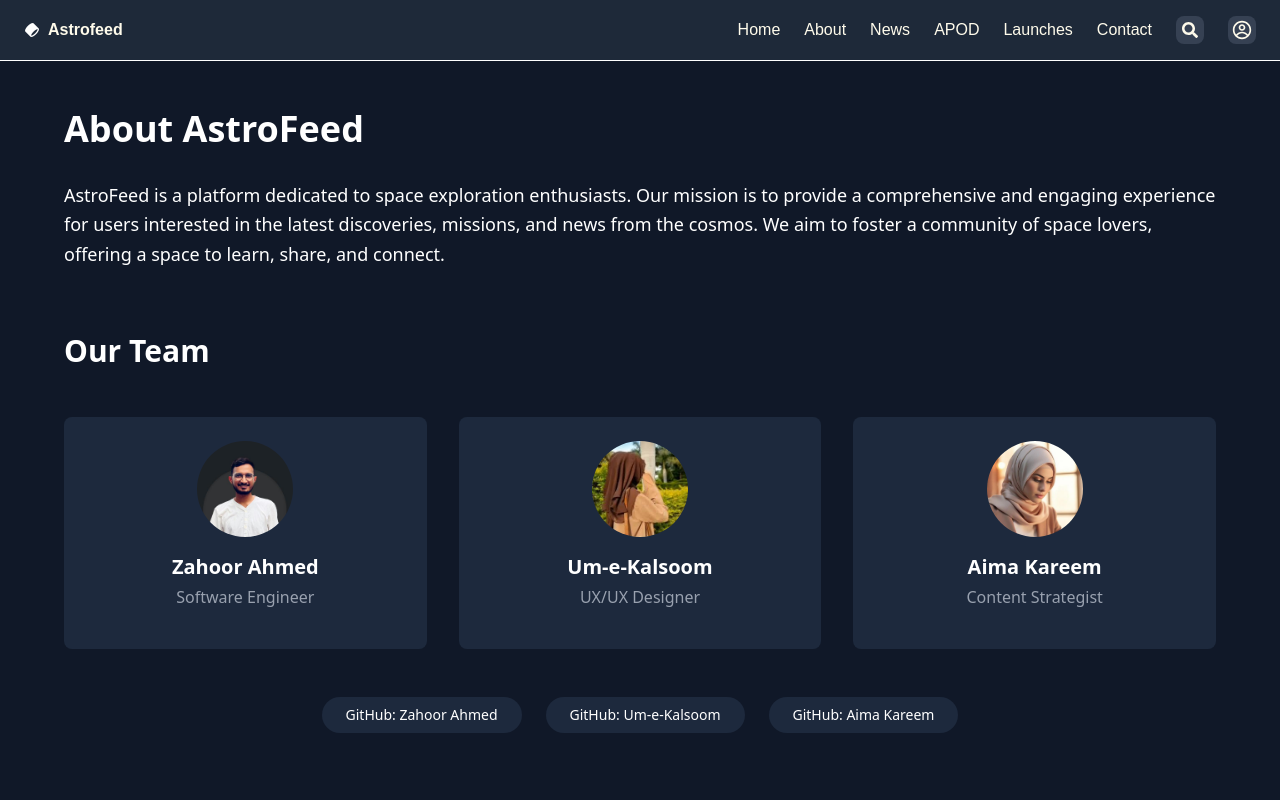
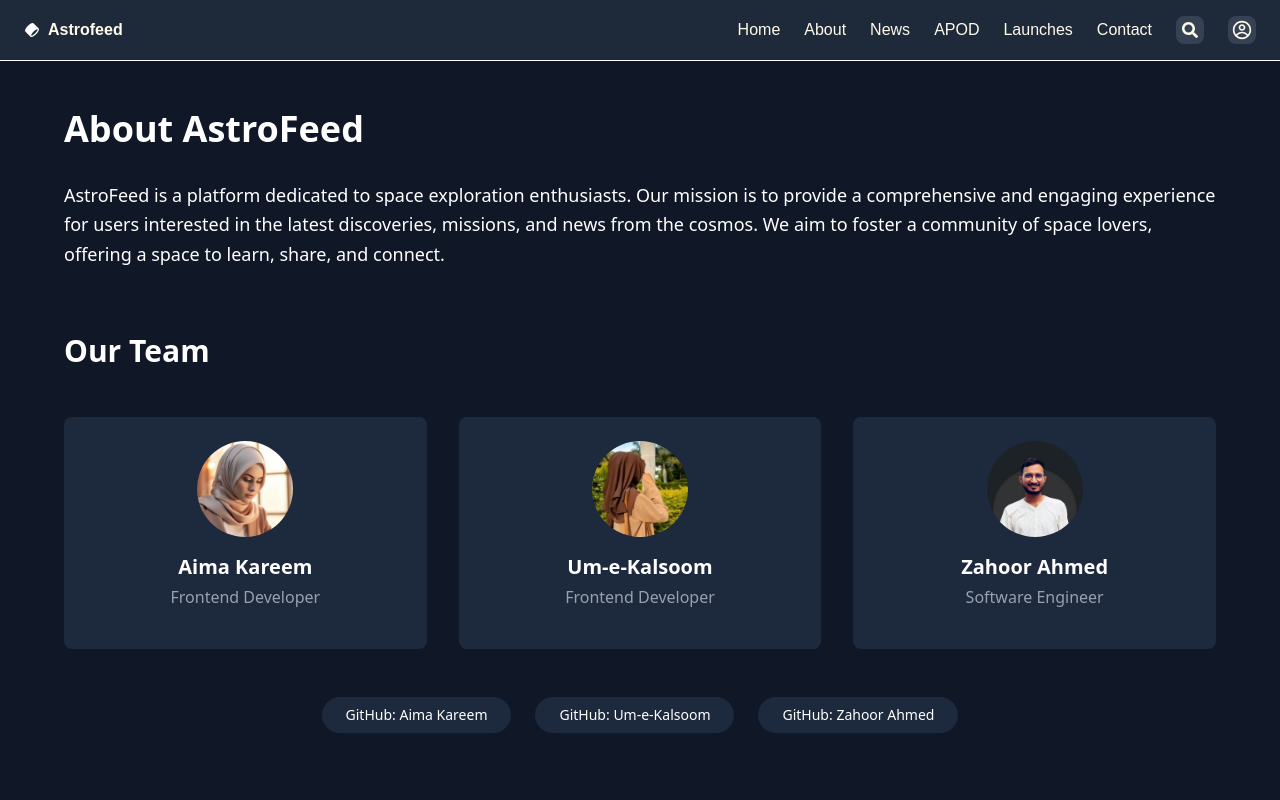
Before and after one commit to microhexagon/astro-feed, a Next.js app: page /about in a window 1280 px wide. Shown: the top 800 px of the page. Built offline with nearby package versions, Linux system fonts and the light colour scheme.

Commit message:
fix img to Image

```diff
--- a/app/about/page.tsx
+++ b/app/about/page.tsx
@@ -1,6 +1,6 @@
 import React from "react";
 import ProfileCard from "@/components/ProfileCard/ProfileCard";
-import { teamMembers } from "@/data";
+import { teamMembers } from "@/data/teamMembers";
 import GithubLinks from "@/components/GithubLinks/GithubLinks"
 
 const AboutPage = () => {
@@ -29,6 +29,7 @@ const AboutPage = () => {
               // ProfileCard component
               <ProfileCard
                 key={member.id}
+                post={member.post}
                 name={member.name}
                 role={member.role}
                 image={member.image}
--- a/app/apod/page.tsx
+++ b/app/apod/page.tsx
@@ -1,34 +1,34 @@
 "use client";
 import React, { useState, useEffect } from "react";
+import Image from "next/image";
 import {apod} from '@/components/apodtype'
 
 export default function PictureOfTheDay() {
   const [apodData, setApodData] = useState<apod | null>(null);
   const [loading, setLoading] = useState(true);
   const [error, setError] = useState<string | null>(null);
+
   useEffect(() => {
     fetchAPOD();
   }, []);
+
   // API fetch function
   const fetchAPOD = async () => {
     try {
       setLoading(true);
       const response = await fetch( "https://api.nasa.gov/planetary/apod?api_key=jwGg2gdXVKUNjV25b3pqzm24rSkmZvsjujJwTfvS");
+
       if (!response.ok) {
         throw new Error(`HTTP error! status: ${response.status}`);
       }
+
       const data: apod = await response.json();
       setApodData(data);
     } catch (err) {
-
-      // Handle  errors.
-
+      // Handle errors.
       if (err instanceof Error) {
-
         setError("Failed to fetch astronomy data");
-
         console.error("Error fetching APOD:", err.message);
-
       } else {
         setError("An unknown error occurred");
         console.error("Unknown error:", err);
@@ -38,21 +38,21 @@ export default function PictureOfTheDay() {
     }
   };
 
-
   return (
-    <div className="min-h-screen w-screen  ">
+    <div className="min-h-screen w-screen">
       <main className="max-w-4xl mx-auto px-4 sm:px-6 lg:px-8 py-8">
         <h1 className="text-3xl font-bold text-white mb-8 text-left">
           Astronomy Picture of the Day
         </h1>
+
         {loading ? (
-          // Show  loading
-          <div className="bg-slate-800 rounded-lg p-8 text-center">
+          // Show loading
+          <div className="bg-gray-800 rounded-lg p-8 text-center">
             <div className="animate-spin rounded-full h-12 w-12 border-b-2 border-blue-400 mx-auto mb-4"></div>
             <p className="text-gray-300">Loading...</p>
           </div>
         ) : error ? (
-          //  retry button.
+          // Retry button.
           <div className="bg-red-900/20 border border-red-500 rounded-lg p-8 text-center">
             <p className="text-red-400">{error}</p>
             <button
@@ -64,22 +64,28 @@ export default function PictureOfTheDay() {
           </div>
         ) : apodData ? (
           // Description
-          <div className="bg-slate-800 rounded-lg overflow-hidden shadow-2xl">
-            {/* iframe for image*/}
+          <div className="bg-gray-800 rounded-lg overflow-hidden shadow-2xl">
+            {/* Next.js Image component for optimized loading */}
             {apodData.media_type === "image" ? (
-              <img
-                src={apodData.url}
-                alt={apodData.title}
-                className="w-full h-80 sm:h-96 object-cover"
-              />
-            ): (
-               null )}
+              <div className="relative w-full h-80 sm:h-96">
+                <Image
+                  src={apodData.url}
+                  alt={apodData.title}
+                  fill
+                  className="object-cover"
+                  priority
+                  sizes="(max-width: 768px) 100vw, (max-width: 1200px) 50vw, 33vw"
+                />
+              </div>
+            ) : (
+              null
+            )}
+
             <div className="p-6">
               <h2 className="text-2xl font-bold text-white mb-2">
                 {apodData.title}
               </h2>
               <p className="text-gray-400 text-sm mb-4 font-medium">
-
                 {/* Format the date for display. */}
                 {new Date(apodData.date).toLocaleDateString("en-US", {
                   year: "numeric",
@@ -96,5 +102,4 @@ export default function PictureOfTheDay() {
       </main>
     </div>
   );
-
 }
--- a/components/ProfileCard/ProfileCard.tsx
+++ b/components/ProfileCard/ProfileCard.tsx
@@ -2,20 +2,20 @@ import React from "react";
 import Link from "next/link";
 import Image from "next/image";
 
-// Define the interface for the individual props that the component expects
+// Define the interface for  props
 interface ProfileCardProps {
   name: string;
+  post:string;
   role: string;
   image: string;
-  github?: string; // github is optional
+  github?: string;
 }
 
-// The component now destructures the individual props
-const ProfileCard: React.FC<ProfileCardProps> = ({ name, role, image, github }) => {
+const ProfileCard: React.FC<ProfileCardProps> = ({ name, post, role, image, github }) => {
   return (
     <div className="bg-slate-800 p-6 rounded-lg text-center flex flex-col items-center">
       <div className="relative w-24 h-24 mb-4">
-        {/* Use the image and name props */}
+        {/* Use the image a */}
         <Image
           src={image}
           alt={name}
--- a/data/index.ts
+++ /dev/null
@@ -1,28 +0,0 @@
-import { TeamMember } from "@/types";
-
-export const teamMembers: TeamMember[] = [
-    {
-      id: 1,
-      name: "Zahoor Ahmed",
-      role: "Software Engineer",
-      avatar: "ZA",
-      image: "/assets/zahoorahmed.jpg",
-      github: "https://github.com/zahooronly ",
-    },
-    {
-      id: 2,
-      name: "Um-e-Kalsoom ",
-      role: "UX/UX Designer",
-      avatar: "UK",
-      image: "/assets/umekalsoom.jpg",
-      github: " https://github.com/umekalsoom68",
-    },
-    {
-      id: 3,
-      name: "Aima Kareem",
-      role: "Content Strategist",
-      avatar: "AK",
-      image: "/assets/aimakareem.jpg",
-      github: "https://github.com/aimakareem ",
-    },
-  ];
--- /dev/null
+++ b/data/teamMembers.ts
@@ -0,0 +1,34 @@
+import { TeamMember } from "@/types";
+
+export const teamMembers: TeamMember[] = [
+    {
+      id: 1,
+      post: "My fellow",
+      name: "Aima Kareem",
+      role: "Frontend Developer",
+      avatar: "AK",
+      image: "/assets/aimakareem.jpg",
+      github: "https://github.com/aimakareem ",
+
+
+    },
+    {
+      id: 2,
+      post :"Me",
+      name: "Um-e-Kalsoom ",
+      role: "Frontend Developer",
+      avatar: "UK",
+      image: "/assets/umekalsoom.jpg",
+      github: " https://github.com/umekalsoom68",
+    },
+    {
+      id: 3,
+      post :"Our teacher",
+      name: "Zahoor Ahmed",
+      role: "Software Engineer",
+      avatar: "ZA",
+      image: "/assets/zahoorahmed.jpg",
+      github: "https://github.com/zahooronly ",
+
+    },
+  ];
--- a/next.config.ts
+++ b/next.config.ts
@@ -5,7 +5,21 @@ const nextConfig: NextConfig = {
   images: {
     remotePatterns: [
       {
-        hostname: "via.placeholder.com",
+        protocol: 'https',
+        hostname: 'via.placeholder.com',
+      },
+      // Add NASA APOD image domains
+      {
+        protocol: 'https',
+        hostname: 'apod.nasa.gov',
+        port: '',
+        pathname: '/apod/image/**',
+      },
+      {
+        protocol: 'https',
+        hostname: 'www.nasa.gov',
+        port: '',
+        pathname: '/**',
       },
     ],
   },
--- a/types/index.ts
+++ b/types/index.ts
@@ -1,5 +1,6 @@
 export type TeamMember = {
   id: number;
+  post:string;
   name: string;
   role: string;
   avatar: string;
```
